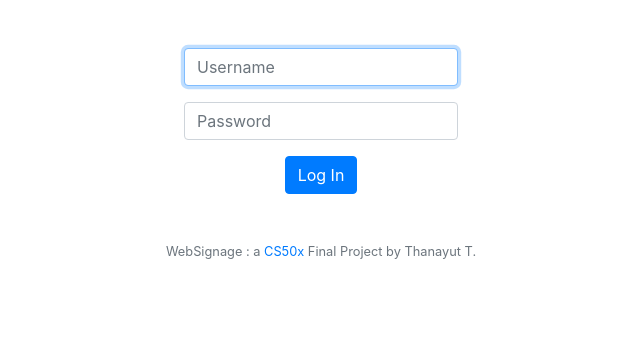
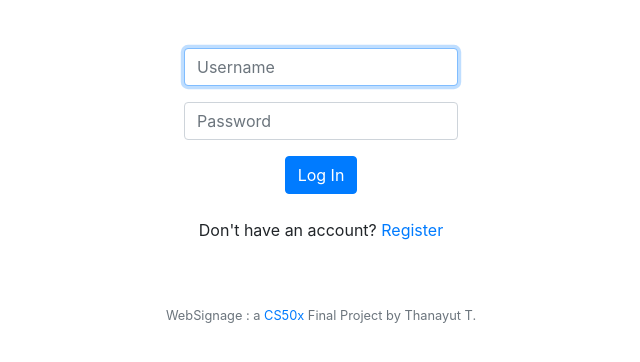
Before and after one commit to tithanayut/WebSignage, a Flask app: page /manage/login in a window 1280 px wide. Shown: the part 76-438 px from the top of the page, without its empty margins (319-959 px from the left). Run offline with Flask 2, Linux system fonts and the light colour scheme; some libraries are stand-ins or nearby versions.

Commit message:
improved ux - add register button

```diff
--- a/templates/manage/login.html
+++ b/templates/manage/login.html
@@ -14,4 +14,6 @@
         </div>
         <button class="btn btn-primary" type="submit">Log In</button>
     </form>
+    <br>
+    <p>Don't have an account? <a href="/manage/register">Register</a></p>
 {% endblock %}
```
